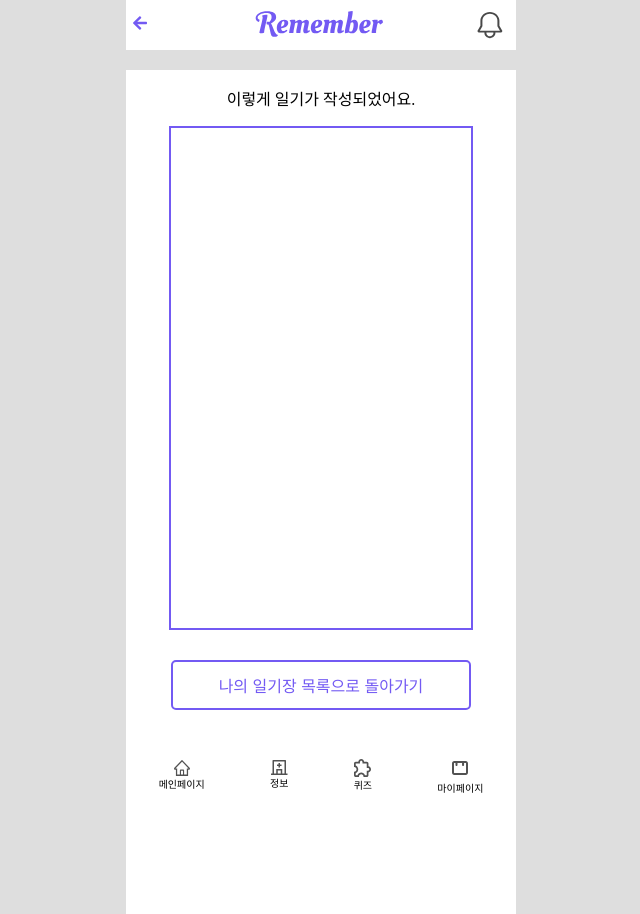
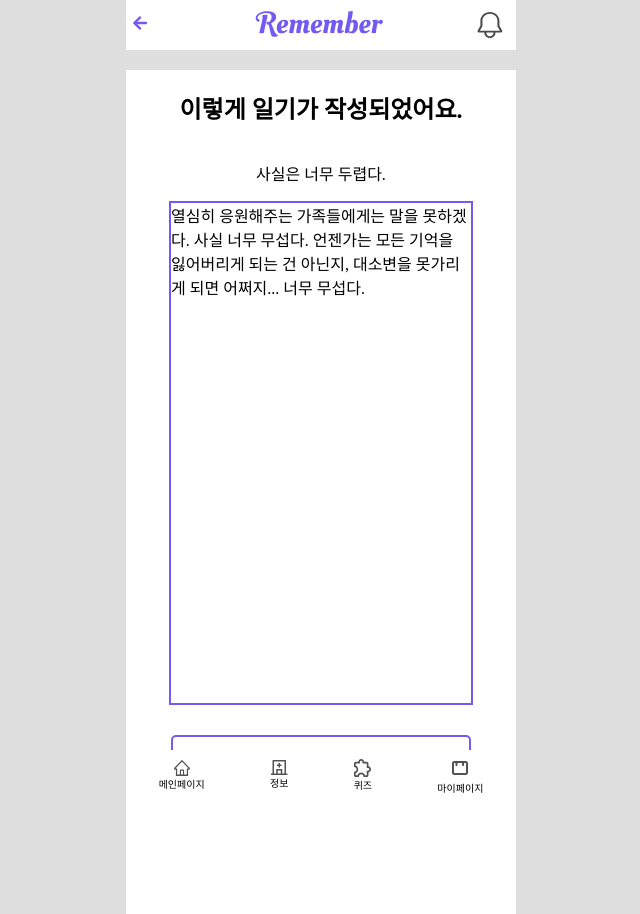
Before and after one commit to JOOMINSE0/Team14, a React (Create React App) app: page /clickedmydiary in a window 1280 px wide. Shown: the whole page, without its empty margins (319-959 px from the left). Built offline with nearby package versions, Linux system fonts and the light colour scheme.

Commit message:
일기장 콘텐츠 추가

```diff
--- a/src/pages/ClickedFamilyDiary/ClickedFamilyDiary.jsx
+++ b/src/pages/ClickedFamilyDiary/ClickedFamilyDiary.jsx
@@ -18,7 +18,13 @@ const ChooseFamilyDiary = () => {
             <Header />
             <div className="content clicked-family-diary-column">
                 <h2>이렇게 일기가 작성되었어요.</h2>
-                <div className="family-diary-pop"></div>
+                <div>
+                    <p>우리 가족 모두 힘내자!!</p>
+                </div>
+                <div className="sizedbox"></div>
+                <div className="family-diary-pop">
+                    우리 가족이 힘을 합치면 할머니의 치매를 이겨낼 수 있을거야. 우리 가족 사랑한다. 파이팅!
+                </div>
                 <div className="sizedbox"></div>
                 <button className="clicked-family-diary-button" onClick={handleCompleteButtonClick}>
                     우리 가족 일기장 목록으로 돌아가기
--- a/src/pages/ClickedMyDiary/ClickedMyDiary.jsx
+++ b/src/pages/ClickedMyDiary/ClickedMyDiary.jsx
@@ -17,8 +17,13 @@ const ClickedMyDiary = () => {
         <div className="iphone-frame">
             <Header />
             <div className="content clicked-my-diary-column">
-                <p>이렇게 일기가 작성되었어요.</p>
-                <div className="my-diary-pop"></div>
+                <h2>이렇게 일기가 작성되었어요.</h2>
+                <div>
+                    <p>사실은 너무 두렵다.</p>
+                </div>
+                <div className="my-diary-pop">
+                    열심히 응원해주는 가족들에게는 말을 못하겠다. 사실 너무 무섭다. 언젠가는 모든 기억을 잃어버리게 되는 건 아닌지, 대소변을 못가리게 되면 어쩌지... 너무 무섭다.
+                </div>
                 <div className="sizedbox"></div>
                 <button className="clicked-my-diary-button" onClick={handleCompleteButtonClick}>
                     나의 일기장 목록으로 돌아가기
```
